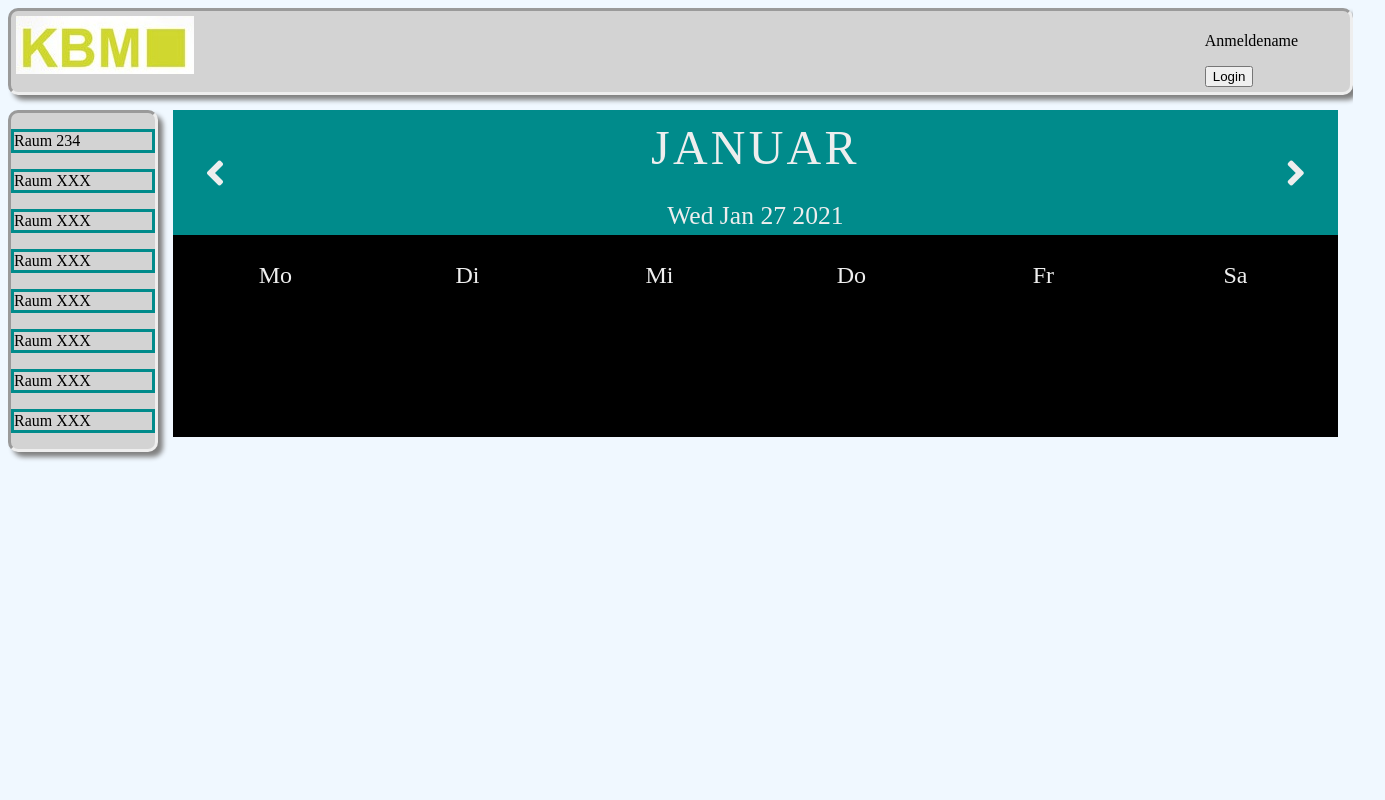
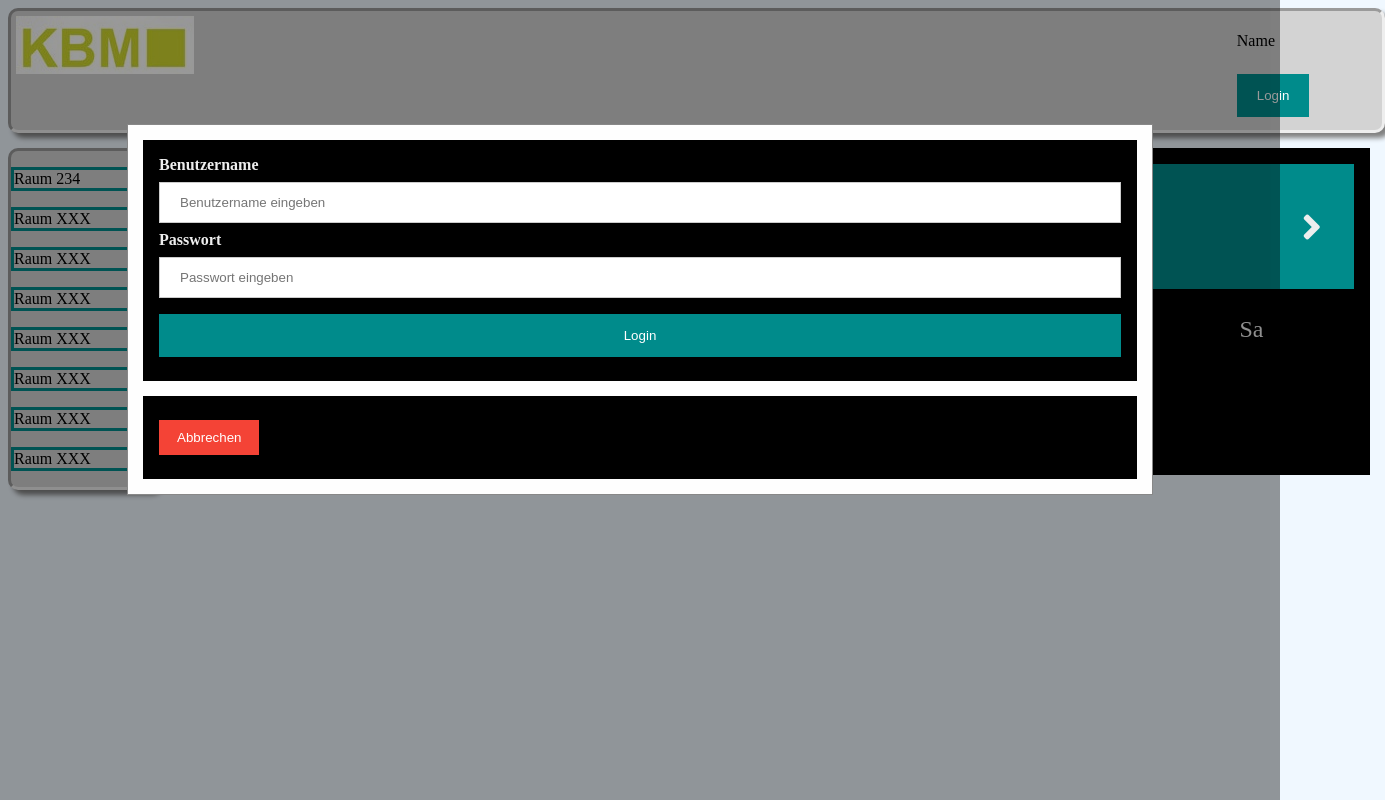
Before and after one commit to IAmMajo/Raumplanung-Frontend, a website: page public/index.html in a window 1280 px wide. Both pictures are taken after a click on the button "Login". Shown: the whole page, 1385 px wide, since content can reach past the window. Drawn offline with Linux system fonts and the light colour scheme.

Commit message:
Add Login

```diff
--- a/public/index.html
+++ b/public/index.html
@@ -21,8 +21,11 @@
           <img src="kbm.jpg" />
         </div>
         <div id="rightHeader">
-          <p>Anmeldename</p>
-          <button type="button" id="loginButton" onclick="console.log('Jup')">
+          <p>Name</p>
+          <button
+            onclick="document.getElementById('id01').style.display='block'"
+            style="width: auto"
+          >
             Login
           </button>
         </div>
@@ -65,6 +68,39 @@
         </div>
       </div>
     </div>
+    <div id="id01" class="modal">
+      <form class="modal-content animate" action="" method="get">
+        <div class="container">
+          <label for="uname"><b>Benutzername</b></label>
+          <input
+            type="text"
+            placeholder="Benutzername eingeben"
+            name="uname"
+            required
+          />
+
+          <label for="psw"><b>Passwort</b></label>
+          <input
+            type="password"
+            placeholder="Passwort eingeben"
+            name="psw"
+            required
+          />
+
+          <button type="submit">Login</button>
+        </div>
+
+        <div class="container">
+          <button
+            type="button"
+            onclick="document.getElementById('id01').style.display='none'"
+            class="cancelbtn"
+          >
+            Abbrechen
+          </button>
+        </div>
+      </form>
+    </div>
     <script src="main.js"></script>
   </body>
 </html>
--- a/public/main.js
+++ b/public/main.js
@@ -21,7 +21,7 @@ const renderCalendar = () => {
 
   document.querySelector(".date h1").innerHTML = months[date.getMonth()];
 
-  document.querySelector(".date p").innerHTML = new Date().toDateString();
+  document.querySelector(".date p").innerHTML = new Date().toLocaleDateString();
 };
 
 document.querySelector(".prev").addEventListener("click", () => {
@@ -35,3 +35,15 @@ document.querySelector(".next").addEventListener("click", () => {
 });
 
 renderCalendar();
+
+// Get the modal
+
+const modal = document.getElementById("id01");
+
+// When the user clicks anywhere outside of the modal, close it
+
+window.onclick = function (event1) {
+  if (event1.target === modal) {
+    modal.style.display = "none";
+  }
+};
--- a/public/stylesheet.css
+++ b/public/stylesheet.css
@@ -101,3 +101,116 @@ body {
   color: #eee;
   margin: 15px;
 }
+
+input[type="text"],
+input[type="password"] {
+  width: 100%;
+  padding: 12px 20px;
+  margin: 8px 0;
+  display: inline-block;
+  border: 1px solid #ccc;
+  box-sizing: border-box;
+}
+
+button {
+  background-color: darkcyan;
+  color: white;
+  padding: 14px 20px;
+  margin: 8px 0;
+  border: none;
+  cursor: pointer;
+  width: 100%;
+}
+
+button:hover {
+  opacity: 0.8;
+}
+
+.cancelbtn {
+  width: auto;
+  padding: 10px 18px;
+  background-color: #f44336;
+}
+
+.imgcontainer {
+  text-align: center;
+  margin: 24px 0 12px 0;
+}
+
+img.avatar {
+  width: 40%;
+  border-radius: 50%;
+}
+
+.container {
+  padding: 16px;
+}
+
+span.psw {
+  float: right;
+  padding-top: 16px;
+}
+
+/* The Modal (background) */
+.modal {
+  display: none; /* Hidden by default */
+  position: fixed; /* Stay in place */
+  z-index: 1; /* Sit on top */
+  left: 0;
+  top: 0;
+  width: 100%; /* Full width */
+  height: 100%; /* Full height */
+  overflow: auto; /* Enable scroll if needed */
+  background-color: rgb(0, 0, 0); /* Fallback color */
+  background-color: rgba(0, 0, 0, 0.4); /* Black w/ opacity */
+  padding-top: 60px;
+}
+
+/* Modal Content/Box */
+.modal-content {
+  background-color: #fefefe;
+  margin: 5% auto 15% auto; /* 5% from the top, 15% from the bottom and centered */
+  border: 1px solid #888;
+  width: 80%; /* Could be more or less, depending on screen size */
+}
+
+.close:hover,
+.close:focus {
+  color: red;
+  cursor: pointer;
+}
+
+/* Add Zoom Animation */
+.animate {
+  -webkit-animation: animatezoom 0.6s;
+  animation: animatezoom 0.6s;
+}
+
+@-webkit-keyframes animatezoom {
+  from {
+    -webkit-transform: scale(0);
+  }
+  to {
+    -webkit-transform: scale(1);
+  }
+}
+
+@keyframes animatezoom {
+  from {
+    transform: scale(0);
+  }
+  to {
+    transform: scale(1);
+  }
+}
+
+/* Change styles for span and cancel button on extra small screens */
+@media screen and (max-width: 300px) {
+  span.psw {
+    display: block;
+    float: none;
+  }
+  .cancelbtn {
+    width: 100%;
+  }
+}
```
